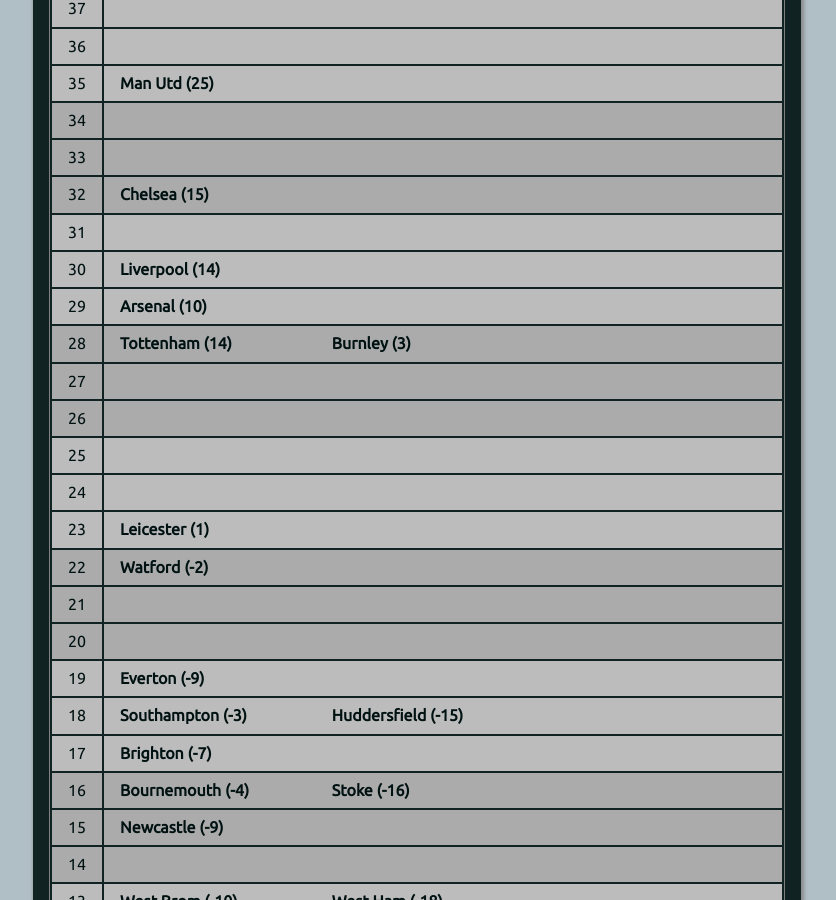
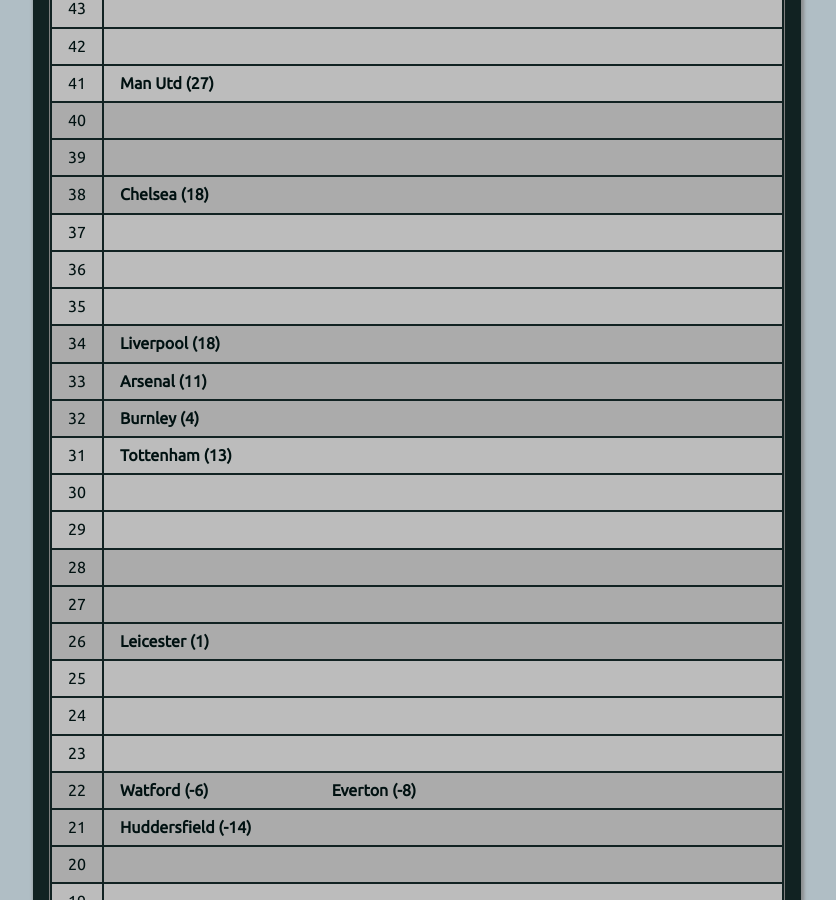
Before and after one commit to muru/muru.github.io, a Jekyll site: the page built from resources.md, in a window 1280 px wide and 900 px high, scrolled down 1987 px. Shown: the whole window, without its empty margins (223-1059 px from the left). Built offline with Jekyll 4.4.1, drawn with Linux system fonts in a browser that asks for light colours; some of the changed text lies outside the part shown.

Commit message:
updated cann-table: Mon 18 Dec 05:00:21 IST 2017

```diff
--- a/cann-table.html
+++ b/cann-table.html
@@ -1,9 +1,39 @@
 <table id="cann-table">
 <thead> <th> Pts </th> <th> Clubs (GD) </th> </thead>
 	<tr class="cann-row-1">
+		<td class="cann-point"> 52 </td>
+		<td class="cann-clubs">
+			<span class="club-name"> Man City (44) </span>
+		</td>
+ 	</tr>
+	<tr class="cann-row-1">
+		<td class="cann-point"> 51 </td>
+		<td class="cann-clubs">
+		</td>
+ 	</tr>
+	<tr class="cann-row-1">
+		<td class="cann-point"> 50 </td>
+		<td class="cann-clubs">
+		</td>
+ 	</tr>
+	<tr class="cann-row-2">
+		<td class="cann-point"> 49 </td>
+		<td class="cann-clubs">
+		</td>
+ 	</tr>
+	<tr class="cann-row-2">
+		<td class="cann-point"> 48 </td>
+		<td class="cann-clubs">
+		</td>
+ 	</tr>
+	<tr class="cann-row-2">
+		<td class="cann-point"> 47 </td>
+		<td class="cann-clubs">
+		</td>
+ 	</tr>
+	<tr class="cann-row-1">
 		<td class="cann-point"> 46 </td>
 		<td class="cann-clubs">
-			<span class="club-name"> Man City (37) </span>
 		</td>
  	</tr>
 	<tr class="cann-row-1">
@@ -29,6 +59,7 @@
 	<tr class="cann-row-2">
 		<td class="cann-point"> 41 </td>
 		<td class="cann-clubs">
+			<span class="club-name"> Man Utd (27) </span>
 		</td>
  	</tr>
 	<tr class="cann-row-1">
@@ -44,6 +75,7 @@
 	<tr class="cann-row-1">
 		<td class="cann-point"> 38 </td>
 		<td class="cann-clubs">
+			<span class="club-name"> Chelsea (18) </span>
 		</td>
  	</tr>
 	<tr class="cann-row-2">
@@ -59,47 +91,45 @@
 	<tr class="cann-row-2">
 		<td class="cann-point"> 35 </td>
 		<td class="cann-clubs">
-			<span class="club-name"> Man Utd (25) </span>
 		</td>
  	</tr>
 	<tr class="cann-row-1">
 		<td class="cann-point"> 34 </td>
 		<td class="cann-clubs">
+			<span class="club-name"> Liverpool (18) </span>
 		</td>
  	</tr>
 	<tr class="cann-row-1">
 		<td class="cann-point"> 33 </td>
 		<td class="cann-clubs">
+			<span class="club-name"> Arsenal (11) </span>
 		</td>
  	</tr>
 	<tr class="cann-row-1">
 		<td class="cann-point"> 32 </td>
 		<td class="cann-clubs">
-			<span class="club-name"> Chelsea (15) </span>
+			<span class="club-name"> Burnley (4) </span>
 		</td>
  	</tr>
 	<tr class="cann-row-2">
 		<td class="cann-point"> 31 </td>
 		<td class="cann-clubs">
+			<span class="club-name"> Tottenham (13) </span>
 		</td>
  	</tr>
 	<tr class="cann-row-2">
 		<td class="cann-point"> 30 </td>
 		<td class="cann-clubs">
-			<span class="club-name"> Liverpool (14) </span>
 		</td>
  	</tr>
 	<tr class="cann-row-2">
 		<td class="cann-point"> 29 </td>
 		<td class="cann-clubs">
-			<span class="club-name"> Arsenal (10) </span>
 		</td>
  	</tr>
 	<tr class="cann-row-1">
 		<td class="cann-point"> 28 </td>
 		<td class="cann-clubs">
-			<span class="club-name"> Tottenham (14) </span>
-			<span class="club-name"> Burnley (3) </span>
 		</td>
  	</tr>
 	<tr class="cann-row-1">
@@ -110,6 +140,7 @@
 	<tr class="cann-row-1">
 		<td class="cann-point"> 26 </td>
 		<td class="cann-clubs">
+			<span class="club-name"> Leicester (1) </span>
 		</td>
  	</tr>
 	<tr class="cann-row-2">
@@ -125,18 +156,19 @@
 	<tr class="cann-row-2">
 		<td class="cann-point"> 23 </td>
 		<td class="cann-clubs">
-			<span class="club-name"> Leicester (1) </span>
 		</td>
  	</tr>
 	<tr class="cann-row-1">
 		<td class="cann-point"> 22 </td>
 		<td class="cann-clubs">
-			<span class="club-name"> Watford (-2) </span>
+			<span class="club-name"> Watford (-6) </span>
+			<span class="club-name"> Everton (-8) </span>
 		</td>
  	</tr>
 	<tr class="cann-row-1">
 		<td class="cann-point"> 21 </td>
 		<td class="cann-clubs">
+			<span class="club-name"> Huddersfield (-14) </span>
 		</td>
  	</tr>
 	<tr class="cann-row-1">
@@ -147,58 +179,51 @@
 	<tr class="cann-row-2">
 		<td class="cann-point"> 19 </td>
 		<td class="cann-clubs">
-			<span class="club-name"> Everton (-9) </span>
 		</td>
  	</tr>
 	<tr class="cann-row-2">
 		<td class="cann-point"> 18 </td>
 		<td class="cann-clubs">
-			<span class="club-name"> Southampton (-3) </span>
-			<span class="club-name"> Huddersfield (-15) </span>
+			<span class="club-name"> Southampton (-7) </span>
+			<span class="club-name"> Brighton (-9) </span>
 		</td>
  	</tr>
 	<tr class="cann-row-2">
 		<td class="cann-point"> 17 </td>
 		<td class="cann-clubs">
-			<span class="club-name"> Brighton (-7) </span>
+			<span class="club-name"> Crystal Palace (-13) </span>
+			<span class="club-name"> West Ham (-15) </span>
 		</td>
  	</tr>
 	<tr class="cann-row-1">
 		<td class="cann-point"> 16 </td>
 		<td class="cann-clubs">
-			<span class="club-name"> Bournemouth (-4) </span>
-			<span class="club-name"> Stoke (-16) </span>
+			<span class="club-name"> Bournemouth (-9) </span>
+			<span class="club-name"> Stoke (-20) </span>
 		</td>
  	</tr>
 	<tr class="cann-row-1">
 		<td class="cann-point"> 15 </td>
 		<td class="cann-clubs">
-			<span class="club-name"> Newcastle (-9) </span>
+			<span class="club-name"> Newcastle (-11) </span>
 		</td>
  	</tr>
 	<tr class="cann-row-1">
 		<td class="cann-point"> 14 </td>
 		<td class="cann-clubs">
+			<span class="club-name"> West Brom (-11) </span>
 		</td>
  	</tr>
 	<tr class="cann-row-2">
 		<td class="cann-point"> 13 </td>
 		<td class="cann-clubs">
-			<span class="club-name"> West Brom (-10) </span>
-			<span class="club-name"> West Ham (-18) </span>
 		</td>
  	</tr>
 	<tr class="cann-row-2">
 		<td class="cann-point"> 12 </td>
 		<td class="cann-clubs">
-			<span class="club-name"> Swansea (-9) </span>
-		</td>
- 	</tr>
-	<tr class="cann-row-2">
-		<td class="cann-point"> 11 </td>
-		<td class="cann-clubs">
-			<span class="club-name"> Crystal Palace (-17) </span>
+			<span class="club-name"> Swansea (-13) </span>
 		</td>
  	</tr>
 </table>
-<span id="cann-gen-note"> Generated on  Monday, 11 December 2017 at 05:00 IST. </span>
+<span id="cann-gen-note"> Generated on  Monday, 18 December 2017 at 05:00 IST. </span>
```
